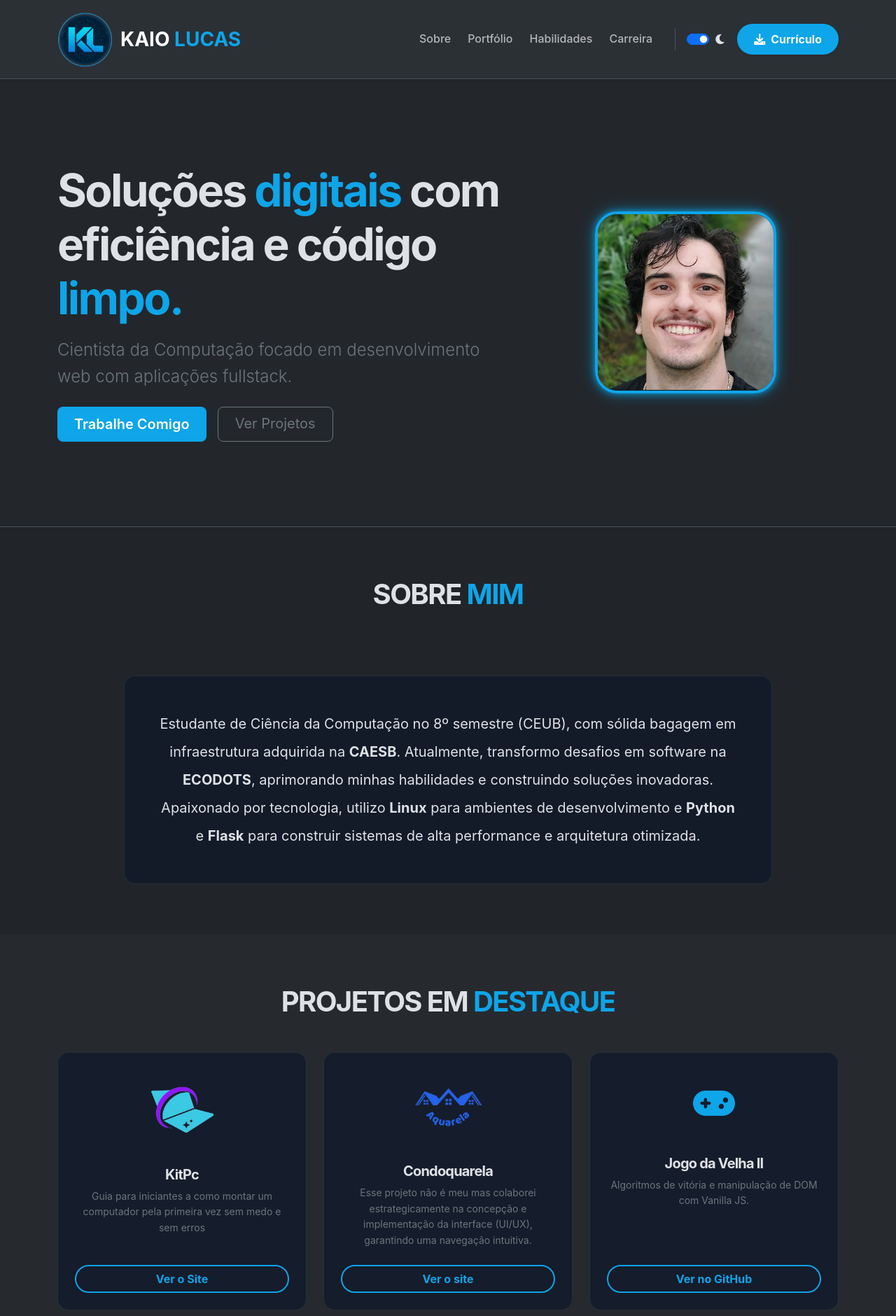
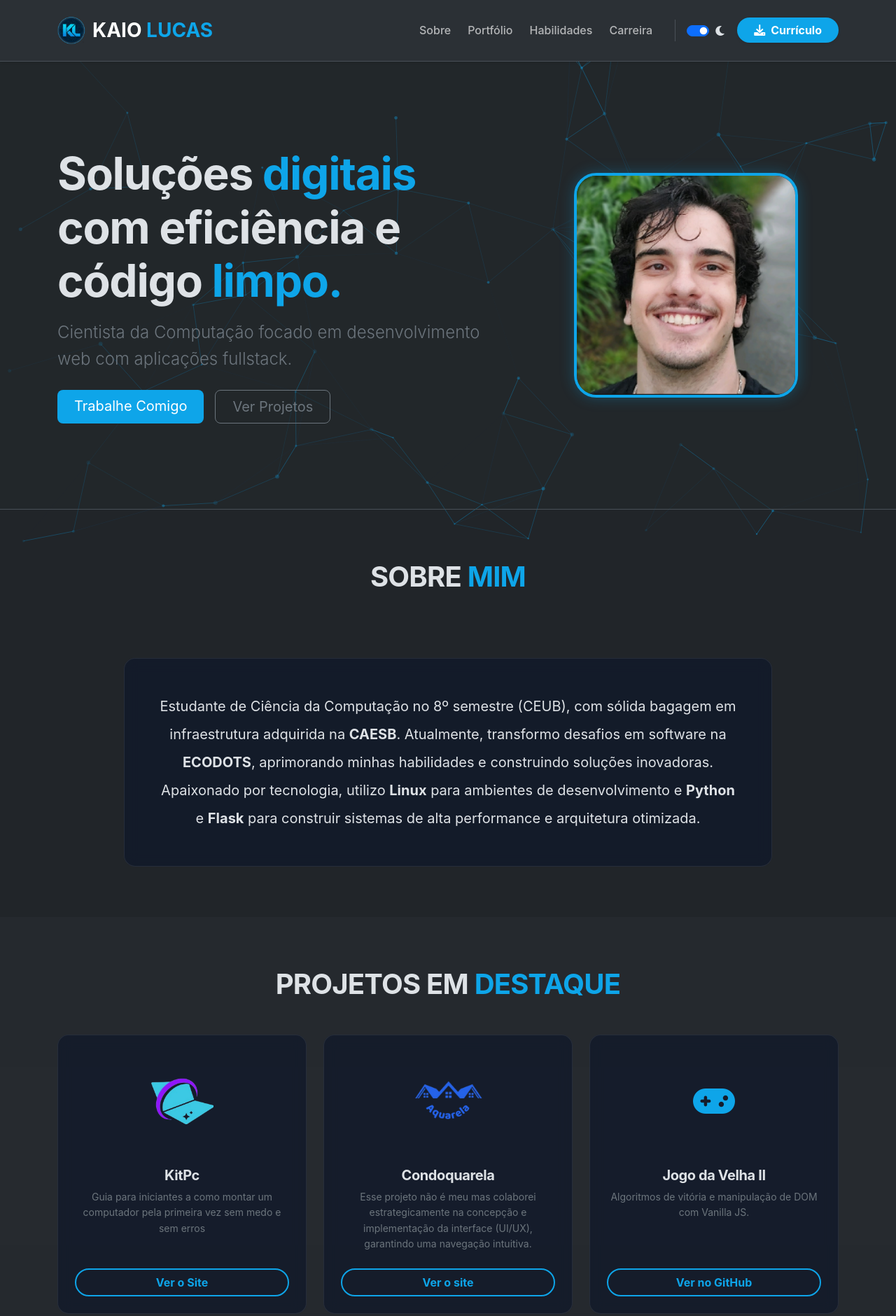
Before and after one commit to Kaiolucass/Meu-portifolio, a plain HTML site: page index.html in a window 1280 px wide. Shown: the top 1880 px of the page at 70% size. Drawn offline with nearby package versions, Linux system fonts and the light colour scheme.

Commit message:
sixth commit

```diff
--- a/index.html
+++ b/index.html
@@ -2,7 +2,6 @@
 <html lang="pt-br" data-bs-theme="dark">
 
 <head>
-    <head>
     <meta charset="UTF-8">
     <meta name="viewport" content="width=device-width, initial-scale=1.0">
     <title>Kaio Lucas | Desenvolvedor Fullstack</title>
@@ -26,6 +25,7 @@
 </head>
 
 <body class="bg-body">
+    <div id="tsparticles" style="position: fixed; top: 0; left: 0; width: 100%; height: 100%; z-index: -1;"></div>
 
     <header>
         <nav class="navbar navbar-expand-lg sticky-top bg-body-tertiary border-bottom shadow-sm py-3">
@@ -371,6 +371,52 @@
             });
         });
     </script>
+   <script src="https://cdn.jsdelivr.net/npm/tsparticles@2.12.0/tsparticles.bundle.min.js"></script>
+    <script>
+        tsParticles.load("tsparticles", {
+            particles: {
+                number: { value: 70, density: { enable: true, area: 800 } },
+                color: { value: "#0ea5e9" }, // Cor azul principal do seu CSS
+                shape: { type: "circle" },
+                opacity: {
+                    value: 0.4,
+                    random: true,
+                    anim: { enable: true, speed: 1, opacity_min: 0.1, sync: false }
+                },
+                size: { value: { min: 1, max: 3 } },
+                links: {
+                    enable: true,
+                    distance: 150,
+                    color: "#0ea5e9",
+                    opacity: 0.3,
+                    width: 1
+                },
+                move: {
+                    enable: true,
+                    speed: 1.5,
+                    direction: "none",
+                    outModes: { default: "out" }
+                }
+            },
+            interactivity: {
+                events: {
+                    onHover: {
+                        enable: true,
+                        mode: "grab" // Cria conexões com o mouse
+                    },
+                    onClick: {
+                        enable: true,
+                        mode: "push" // Adiciona partículas ao clicar
+                    }
+                },
+                modes: {
+                    grab: { distance: 200, links: { opacity: 0.6 } }
+                }
+            },
+            background: { color: "transparent" },
+            retina_detect: true
+        });
+    </script>
 </body>
 
 </html>
--- a/styles.css
+++ b/styles.css
@@ -14,19 +14,11 @@
     --transition-smooth: all 0.3s ease;
 }
 
-/* Ajustes para Modo Claro (Bootstrap handle automaticamente, mas refinamos aqui) */
+/* Ajustes para Modo Claro */
 [data-bs-theme="light"] {
     --glass-bg: rgba(248, 250, 252, 0.8);
     --glass-border: rgba(15, 23, 42, 0.08);
 }
-
-.logo-kaio {
-    width: 150px;
-    height: auto;
-    max-width: 80px;
-    margin-right: 10px;
-}
-
 
 html {
     scroll-behavior: smooth;
@@ -36,11 +28,23 @@ body {
     font-family: 'Inter', 'Segoe UI', system-ui, -apple-system, sans-serif;
     line-height: 1.6;
     overflow-x: hidden;
+    background-color: var(--bs-body-bg);
 }
 
-/* 2. Tipografia e Cores de Texto */
+/* Fix para as Partículas não cobrirem os cliques */
+#tsparticles {
+    pointer-events: none; /* Permite clicar nos botões através das partículas */
+}
+
+/* 2. Logo e Tipografia */
+.logo-kaio {
+    width: 40px;
+    height: auto;
+    margin-right: 10px;
+}
+
 h1, h2, h3, h4 {
-    letter-spacing: -0.04em;
+    letter-spacing: -0.02em;
     font-weight: 700;
 }
 
@@ -48,82 +52,36 @@ h1, h2, h3, h4 {
     color: var(--primary-science) !important;
 }
 
-
-/* Efeito de Borda Neon Azul para a Foto */
+/* 3. Imagem de Perfil com Glow */
 .profile-frame {
     position: relative;
     display: inline-block;
-    padding: 8px; /* Espaçamento para o brilho não cortar */
+    padding: 10px;
 }
 
 .profile-frame img {
-    max-width: 320px;
+    max-width: 100%;
+    width: 320px;
     height: auto;
-    /* Borda sólida azul cyan */
-    border: 4px solid #0ea5e9 !important;
-    border-radius: 2rem; /* Deixa os cantos arredondados como na imagem */
-
-    /* Camadas de brilho (Glow) */
-    box-shadow:
-        0 0 10px rgba(14, 165, 233, 0.8),  /* Brilho interno */
-        0 0 20px rgba(14, 165, 233, 0.4),  /* Brilho médio */
-        0 0 30px rgba(14, 165, 233, 0.2);  /* Brilho externo suave */
-
+    border: 4px solid var(--primary-science) !important;
+    border-radius: 2rem;
+    box-shadow: 0 0 20px var(--primary-glow);
     transition: var(--transition);
 }
 
-/* Aumenta o brilho quando passa o mouse */
 .profile-frame:hover img {
-    box-shadow:
-        0 0 15px rgba(14, 165, 233, 1),
-        0 0 30px rgba(14, 165, 233, 0.6),
-        0 0 45px rgba(14, 165, 233, 0.3);
-    transform: scale(1.02);
+    transform: scale(1.03);
+    box-shadow: 0 0 35px var(--primary-science);
 }
 
-.code-snippet {
-    font-family: 'Fira Code', 'Courier New', monospace;
-    color: var(--primary-science);
-    background: rgba(14, 165, 233, 0.1);
-    padding: 0.3rem 0.6rem;
-    border-radius: 6px;
-    font-size: 0.9rem;
-    font-weight: 500;
-    border-color: #0ea5e9;
-}
-
-/* 3. Navbar Científica */
+/* 4. Navbar Blur */
 .navbar {
     backdrop-filter: blur(15px);
     -webkit-backdrop-filter: blur(15px);
-    transition: var(--transition);
+    z-index: 1050;
 }
 
-.nav-link {
-    position: relative;
-    transition: var(--transition-smooth);
-}
-
-.nav-link::after {
-    content: '';
-    position: absolute;
-    width: 0;
-    height: 2px;
-    bottom: 5px;
-    left: 0;
-    background-color: var(--primary-science);
-    transition: var(--transition);
-}
-
-.nav-link:hover::after {
-    width: 100%;
-}
-
-.nav-link:hover {
-    color: var(--primary-science) !important;
-}
-
-/* 4. Glassmorphism e Cards */
+/* 5. Cards e Projetos (Padronização) */
 .glass-card {
     background: var(--glass-bg);
     backdrop-filter: blur(10px);
@@ -135,10 +93,27 @@ h1, h2, h3, h4 {
 .glass-card:hover {
     transform: translateY(-8px);
     border-color: var(--primary-science) !important;
-    box-shadow: 0 15px 35px rgba(0, 0, 0, 0.3) !important;
+    box-shadow: 0 15px 30px rgba(0, 0, 0, 0.4) !important;
 }
 
-/* 5. Tech Badges (Habilidades) */
+/* Padronização das imagens dos projetos */
+.glass-card .bg-science.bg-opacity-10 {
+    height: 140px;
+    display: flex;
+    align-items: center;
+    justify-content: center;
+    overflow: hidden;
+    border-radius: 12px;
+}
+
+.glass-card img.img-fluid {
+    max-height: 100px;
+    width: auto;
+    object-fit: contain;
+    transition: var(--transition);
+}
+
+/* 6. Habilidades (Badges) */
 .tech-badge {
     display: flex;
     flex-direction: column;
@@ -153,37 +128,30 @@ h1, h2, h3, h4 {
 .tech-badge i {
     font-size: 2.8rem;
     margin-bottom: 12px;
-    transition: var(--transition);
 }
 
 .tech-badge:hover {
-    background: rgba(14, 165, 233, 0.1);
+    background: rgba(14, 165, 233, 0.15);
     border-color: var(--primary-science);
-    color: var(--primary-science);
     transform: scale(1.05);
 }
 
-/* 6. Botões Customizados */
+/* 7. Botões */
 .btn-science {
     background-color: var(--primary-science);
     color: #fff;
     border: none;
-    font-weight: 600;
-    padding: 0.6rem 1.5rem;
     transition: var(--transition);
 }
 
 .btn-science:hover {
     background-color: var(--primary-hover);
-    color: #fff;
-    transform: translateY(-2px);
-    box-shadow: 0 5px 15px var(--primary-glow);
+    box-shadow: 0 0 20px var(--primary-glow);
 }
 
 .btn-outline-science {
     border: 2px solid var(--primary-science);
     color: var(--primary-science);
-    font-weight: 600;
     transition: var(--transition);
 }
 
@@ -192,25 +160,12 @@ h1, h2, h3, h4 {
     color: #fff;
 }
 
-/* 7. Timeline de Carreira */
-#work-history .card {
-    border-left-width: 5px !important;
-}
-
-/* 8. Responsividade e Utilidades */
-.cursor-pointer { cursor: pointer; }
-
+/* 8. Responsividade */
 @media (max-width: 991px) {
     .navbar-collapse {
-        background: var(--bs-body-tertiary);
+        background: var(--bs-body-bg);
         padding: 1.5rem;
         border-radius: 1rem;
-        margin-top: 1rem;
         border: 1px solid var(--glass-border);
     }
 }
-
-@media (max-width: 768px) {
-    .display-2 { font-size: 2.8rem; }
-    .display-3 { font-size: 2.2rem; }
-}
```
